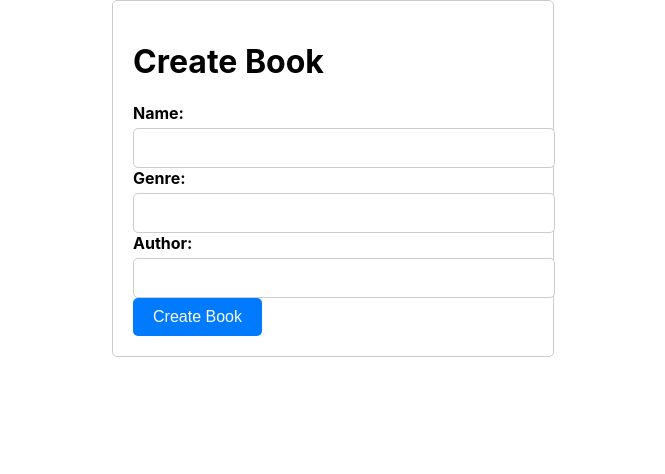
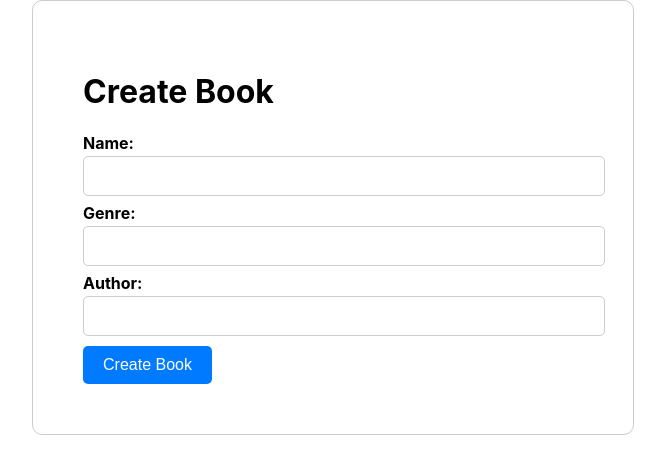
Before and after one commit to TechGG1/LibraryUI, a React (Create React App) app: page / in a window 1280 px wide. Shown: the top 474 px of the page, without its empty margins (307-972 px from the left). Built offline with nearby package versions, Linux system fonts and the light colour scheme.

Commit message:
feat: change css styles

```diff
--- a/src/styles/styles.css
+++ b/src/styles/styles.css
@@ -1,9 +1,9 @@
 .form {
-    max-width: 400px;
+    max-width: 500px;
     margin: 0 auto;
-    padding: 20px;
+    padding: 50px;
     border: 1px solid #ccc;
-    border-radius: 5px;
+    border-radius: 10px;
 }
 
 .form-group {
@@ -11,9 +11,10 @@
 }
 
 label {
+    margin-top: 7px;
     display: block;
     font-weight: bold;
-    margin-bottom: 5px;
+    margin-bottom: 3px;
 }
 
 input {
@@ -25,6 +26,7 @@ input {
 }
 
 button {
+    margin-top: 10px;
     padding: 10px 20px;
     font-size: 16px;
     background-color: #007bff;
```
